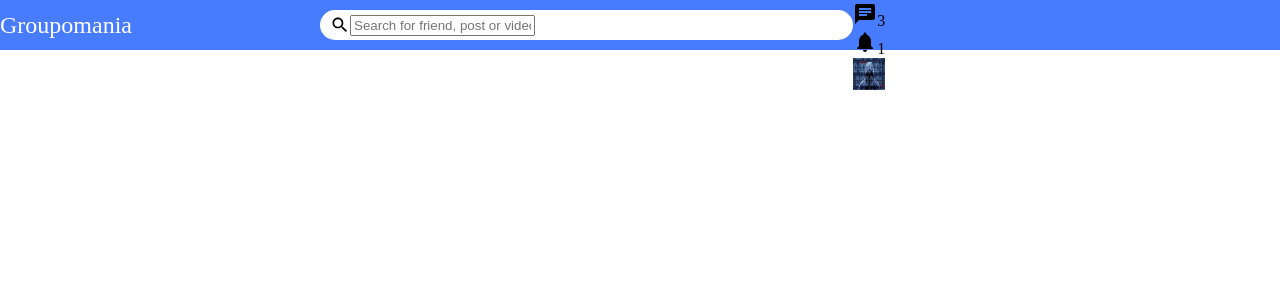
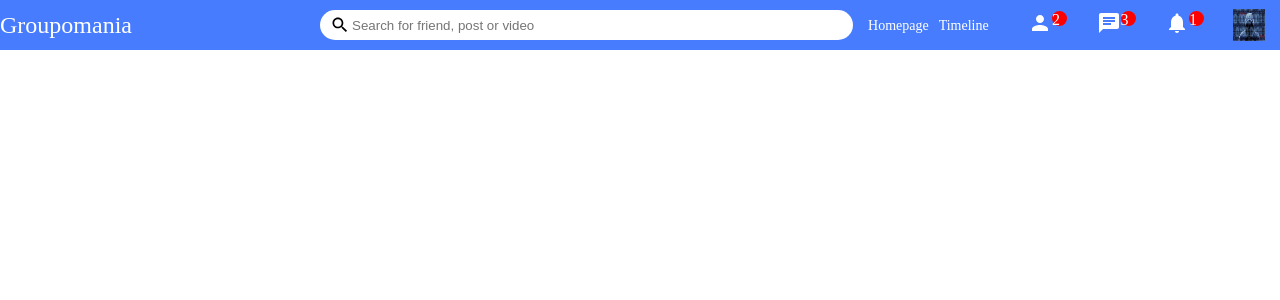
Before and after one commit to quarkend/Groupomania--7, a React (Create React App) app in the folder frontend/: page / in a window 1280 px wide. Shown: the top 300 px of the page. Built offline with nearby package versions, Linux system fonts and the light colour scheme.

Commit message:
top bar style

```diff
--- a/frontend/src/components/topbar/Topbar.jsx
+++ b/frontend/src/components/topbar/Topbar.jsx
@@ -12,14 +12,14 @@ export default function Topbar() {
             <div className="topbarCenter">
                 <div class="searchbar">
                     <Search className="searchIcon" />
-                    <input placeholder="Search for friend, post or video" className="impsearchInput" />
+                    <input placeholder="Search for friend, post or video" className="searchInput" />
 
                 </div>
             </div>
             <div className="topbarRight">
-                <div class="topbarlinks">
-                    <span class="topbarlinks">Homepage</span>
-                    <span class="topbarlinks">Timeline</span>
+                <div class="topbarLinks">
+                    <span class="topbarLink">Homepage</span>
+                    <span class="topbarLink">Timeline</span>
                 </div>
 
 
--- a/frontend/src/components/topbar/topbar.css
+++ b/frontend/src/components/topbar/topbar.css
@@ -35,17 +35,55 @@
 {
     font-size: 20px !important;
     margin-left: 10px;
-    width: 70%;
+
 }
-.seachInput
+.searchInput
 {
    border:none;
+     width: 70%;
+}
+.searchInput:focus
+{
+outline: none;
 }
 .topbarRight{
     flex:4;
+    display: flex;
+    align-items: center;
+    justify-content:space-around;
+    color:white;
 
+}
+.topbarLink{
+    margin-right: 10px;
+    font-size:  14px;
+    cursor: pointer;
+}
+.topbarIcons{
+    display: flex;
+}
+.topbarIconItem
+{
+    margin-right: 15px;
+    cursor: pointer;
+    position: relative;
+}
+.topbarIconBadge
+{
+    width: 15px;
+    height: 15px;
+    background-color:red;
+    border-radius: 50%;
+    color:white;
+    position:absolute;
 }
 .topbarImg{
     width: 32px;
     height: 32px;
+    top: -5px;
+    right: -5px;
+    display: flex;
+    justify-content:center;
+
+
 }
```
